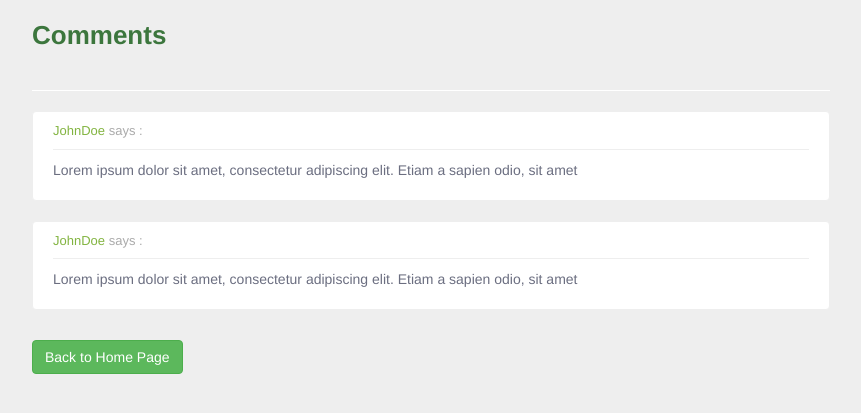
After one commit to 0xMarvell/HackerNews_CaseStudy, a Django app: template templates/descendants.html in a window 1280 px wide. The commit adds this page. Shown: the top 413 px of the page, without its empty margins (209-1070 px from the left). Run offline with Django 3.2, Linux system fonts and the light colour scheme; the template is opened without the code that fills it, so the values that code supplies are empty; some libraries are stand-ins or nearby versions.

```diff
--- a/core/settings.py
+++ b/core/settings.py
@@ -125,6 +125,10 @@ USE_TZ = True
 # https://docs.djangoproject.com/en/3.2/howto/static-files/
 
 STATIC_URL = '/static/'
+STATICFILES_DIRS = [
+    BASE_DIR / 'core/static',
+]
+STATIC_ROOT = BASE_DIR / 'static'
 
 # Default primary key field type
 # https://docs.djangoproject.com/en/3.2/ref/settings/#default-auto-field
--- a/core/urls.py
+++ b/core/urls.py
@@ -19,6 +19,6 @@ from django.urls import path, include
 
 urlpatterns = [
     path('admin/', admin.site.urls),
-    path('api/', include('published_news.api.urls')),
+    # path('api/', include('published_news.api.urls')),
     path('news/', include('published_news.urls')),
 ]
--- a/jobs/updater.py
+++ b/jobs/updater.py
@@ -1,8 +1,9 @@
 from datetime import datetime
 from apscheduler.schedulers.background import BackgroundScheduler
-from .jobs import save_news_to_DB
+from .jobs import save_news_to_DB, save_comments_to_DB
 
 def start():
 	scheduler = BackgroundScheduler()
 	scheduler.add_job(save_news_to_DB, 'interval', minutes=5)
+	scheduler.add_job(save_comments_to_DB, 'interval', minutes=5)
 	scheduler.start()
--- a/published_news/admin.py
+++ b/published_news/admin.py
@@ -1,5 +1,6 @@
 from django.contrib import admin
 
-from .models import PublishedNews
+from .models import *
 # Register your models here.
-admin.site.register(PublishedNews)
+admin.site.register(PublishedNew)
+admin.site.register(Comment)
--- a/published_news/urls.py
+++ b/published_news/urls.py
@@ -1,7 +1,8 @@
 from django.urls import path
 
-from .views import index
+from .views import comment, index
 
 urlpatterns = [
-    path('', index, name='index')
+    path('', index, name='index'),
+    path('comments/<int:hacker_news_id>/<int:parent_id>/', comment, name='comment')
 ]
--- /dev/null
+++ b/templates/descendants.html
@@ -0,0 +1,129 @@
+<!DOCTYPE html>
+<html lang="en">
+<head>
+    <meta charset="utf-8">
+    <!--  This file has been downloaded from bootdey.com @bootdey on twitter -->
+    <!--  All snippets are MIT license http://bootdey.com/license -->
+    <title>Comments</title>
+    <meta name="viewport" content="width=device-width, initial-scale=1">
+	<script src="https://code.jquery.com/jquery-1.10.2.min.js"></script>
+    <link href="https://netdna.bootstrapcdn.com/bootstrap/3.2.0/css/bootstrap.min.css" rel="stylesheet">
+	<script src="https://netdna.bootstrapcdn.com/bootstrap/3.2.0/js/bootstrap.min.js"></script>
+</head>
+<body>
+<div class="container bootstrap snippets bootdey">
+    <div class="row">
+		<div class="col-md-12">
+		    <div class="blog-comment">
+				<h3 class="text-success">Comments</h3>
+                <hr/>
+				<ul class="comments">
+				<li class="clearfix">
+				  <div class="post-comments">
+				      <p class="meta"> <a href="#">JohnDoe</a> says :</p>
+				      <p>
+				          Lorem ipsum dolor sit amet, consectetur adipiscing elit.
+				          Etiam a sapien odio, sit amet
+				      </p>
+				  </div>
+				</li>
+				<li class="clearfix">
+				  <div class="post-comments">
+				      <p class="meta"> <a href="#">JohnDoe</a> says :</p>
+				      <p>
+				          Lorem ipsum dolor sit amet, consectetur adipiscing elit.
+				          Etiam a sapien odio, sit amet
+				      </p>
+				  </div>
+				</li>
+				</ul>
+                <a class="btn btn-success" href="{% url 'index' %}" role="button">Back to Home Page</a>
+			</div>
+		</div>
+	</div>
+</div>
+
+<style type="text/css">
+body{
+    background:#eee;
+}
+
+hr {
+    margin-top: 20px;
+    margin-bottom: 20px;
+    border: 0;
+    border-top: 1px solid #FFFFFF;
+}
+a {
+    color: #82b440;
+    text-decoration: none;
+}
+.blog-comment::before,
+.blog-comment::after,
+.blog-comment-form::before,
+.blog-comment-form::after{
+    content: "";
+	display: table;
+	clear: both;
+}
+
+.blog-comment{
+    padding-left: 15%;
+	padding-right: 15%;
+}
+
+.blog-comment ul{
+	list-style-type: none;
+	padding: 0;
+}
+
+.blog-comment .post-comments{
+	border: 1px solid #eee;
+    margin-bottom: 20px;
+    margin-left: 0px;
+	margin-right: 0px;
+    padding: 10px 20px;
+    position: relative;
+    -webkit-border-radius: 4px;
+       -moz-border-radius: 4px;
+       	 -o-border-radius: 4px;
+    		border-radius: 4px;
+	background: #fff;
+	color: #6b6e80;
+	position: relative;
+}
+
+.blog-comment .meta {
+	font-size: 13px;
+	color: #aaaaaa;
+	padding-bottom: 8px;
+	margin-bottom: 10px !important;
+	border-bottom: 1px solid #eee;
+}
+
+.blog-comment ul.comments ul{
+	list-style-type: none;
+	padding: 0;
+	margin-left: 85px;
+}
+
+.blog-comment-form{
+	padding-left: 15%;
+	padding-right: 15%;
+	padding-top: 40px;
+}
+
+.blog-comment h3,
+.blog-comment-form h3{
+	margin-bottom: 40px;
+	font-size: 26px;
+	line-height: 30px;
+	font-weight: 800;
+}
+</style>
+
+<script type="text/javascript">
+
+</script>
+</body>
+</html>
```
Also changed, not shown: jobs/jobs.py (+49 -7 lines), published_news/api/serializers.py (+11 -11 lines), published_news/api/urls.py (+5 -5 lines), published_news/api/views.py (+33 -33 lines), published_news/models.py (+13 -2 lines), published_news/views.py (+38 -1 lines), templates/index.html (+34 -8 lines), core/static/avatar1.png (added), published_news/__init__.py (deleted), published_news/migrations/0001_initial.py, published_news/migrations/0002_alter_comment_parent_id.py (added), published_news/migrations/0002_rename_descendants_publishednews_comments.py (deleted), published_news/migrations/0003_alter_comment_parent_id.py (added), published_news/migrations/0003_remove_publishednews_created_at.py (deleted).
